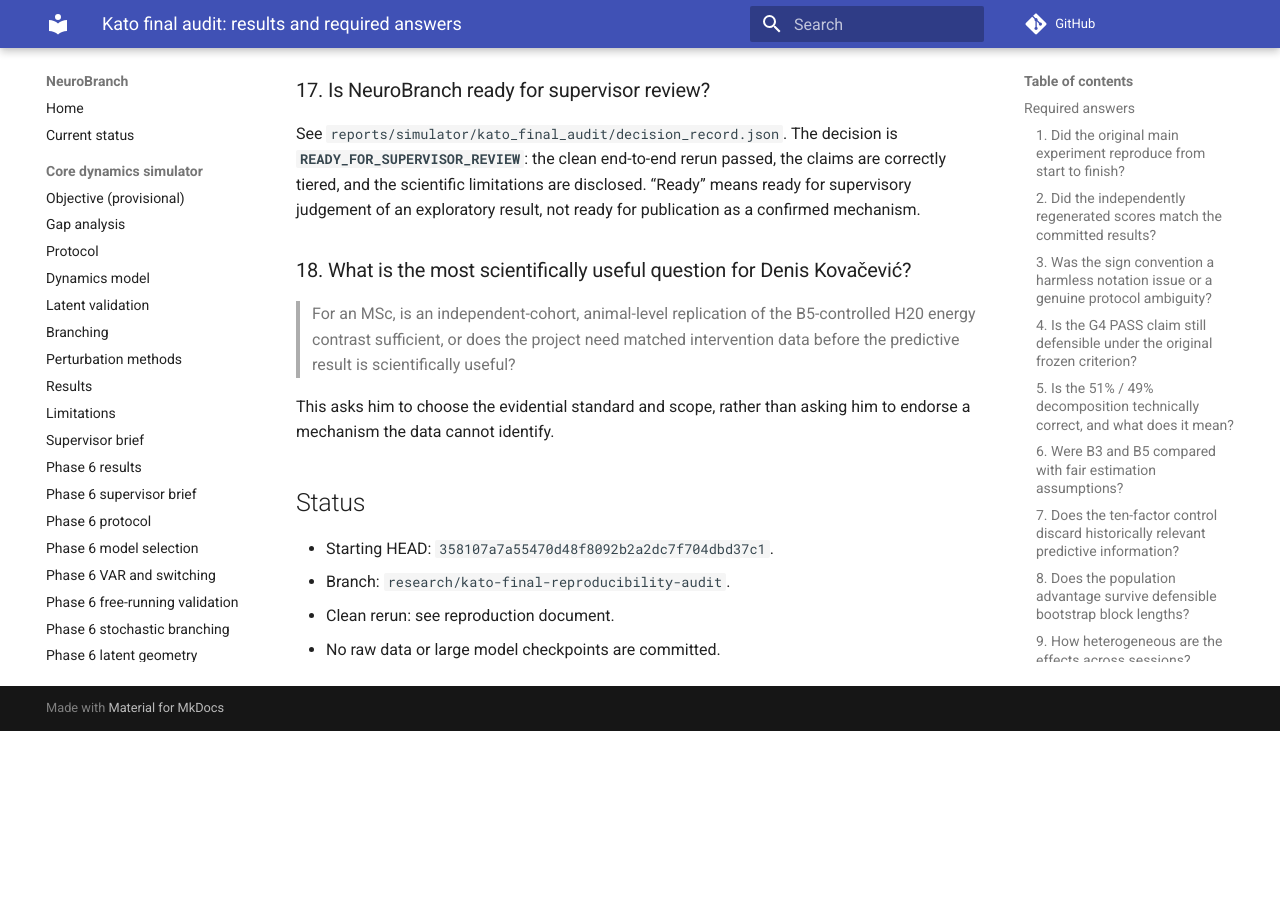
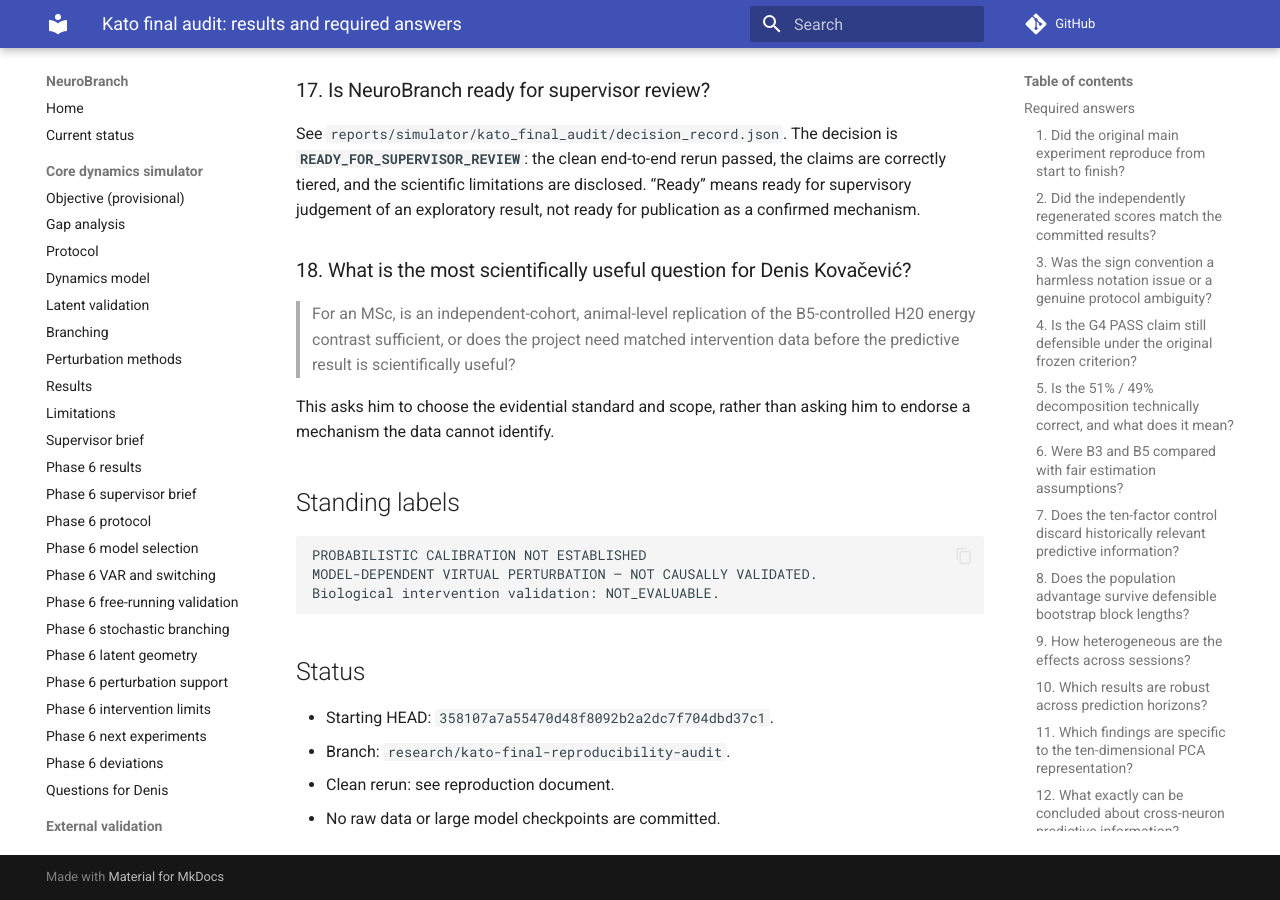
Before and after one commit to toniIepure25/neurobranch-celegans, an MkDocs documentation site: the page built from docs/KATO_FINAL_AUDIT_RESULTS.md, in a window 1280 px wide and 900 px high, scrolled down 4539 px. Built offline with MkDocs 1.6.1 and Material for MkDocs 9.7.7, drawn with Linux system fonts in a browser that asks for light colours; comment, search, counter and statistics services are not loaded; before the commit the page ends 5270 px from its top, so only the background shows below that.

Commit message:
docs(kato): preserve standing labels in final audit results

````diff
--- a/docs/KATO_FINAL_AUDIT_RESULTS.md
+++ b/docs/KATO_FINAL_AUDIT_RESULTS.md
@@ -197,6 +197,14 @@ publication as a confirmed mechanism.
 This asks him to choose the evidential standard and scope, rather than asking him
 to endorse a mechanism the data cannot identify.
 
+## Standing labels
+
+```text
+PROBABILISTIC CALIBRATION NOT ESTABLISHED
+MODEL-DEPENDENT VIRTUAL PERTURBATION — NOT CAUSALLY VALIDATED.
+Biological intervention validation: NOT_EVALUABLE.
+```
+
 ## Status
 
 - Starting HEAD: `358107a7a55470d48f8092b2a2dc7f704dbd37c1`.
````
Also changed, not shown: 1 other file.
